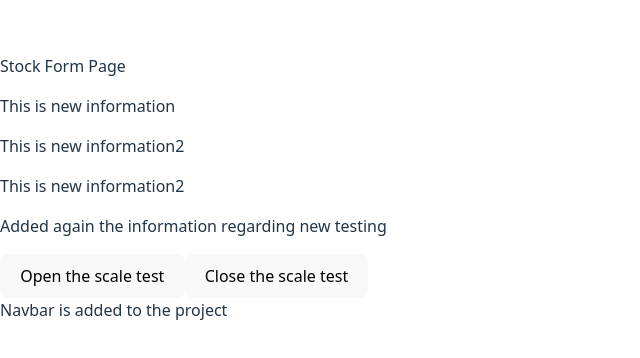
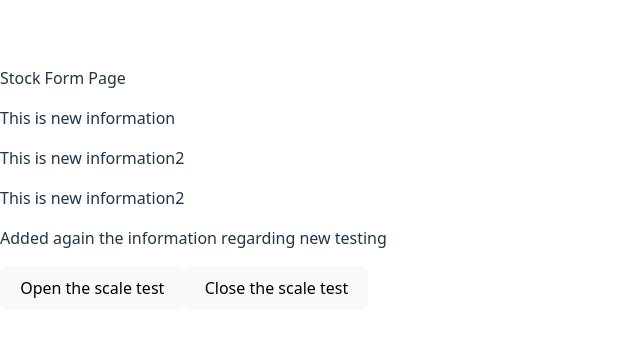
Before and after one commit to pawank505/testproject, a React app: page /stockform in a window 1280 px wide. Shown: the part 212-570 px from the top of the page, without its empty margins (0-640 px from the left). Built offline with nearby package versions, Linux system fonts and the light colour scheme; the HTML template or start-up script is replaced by a standard one.

Commit message:
SCRUM-29 remove navbar div  [auto-pr, taskcompleted, main]

```diff
--- a/src/components/Stockform.jsx
+++ b/src/components/Stockform.jsx
@@ -17,10 +17,6 @@ const Stockform = () => {
         <button className="bg-blue-500 hover:bg-blue-700 text-white font-bold py-2 px-4 rounded">
           Close the scale test
         </button>
-        <div>
-          Navbar is added to the project
-        </div>
-
       </div>
     </div>
   );
```
